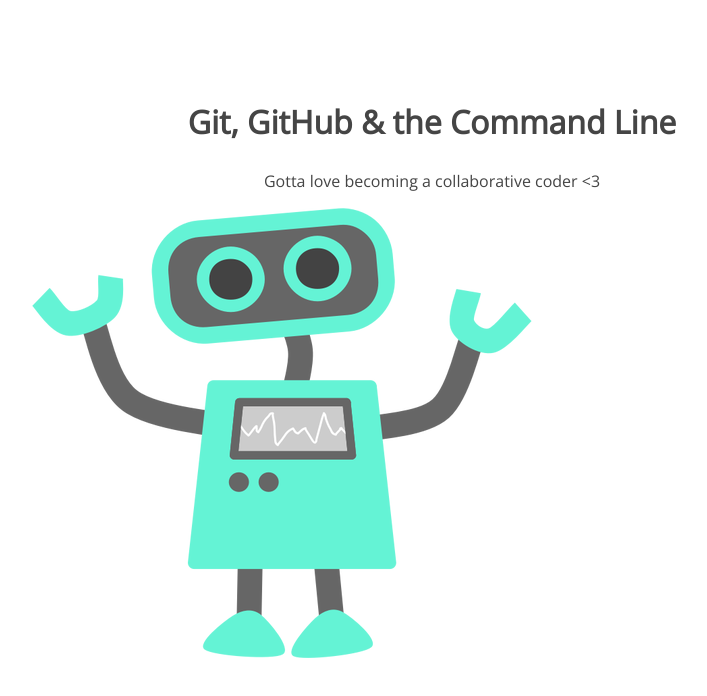
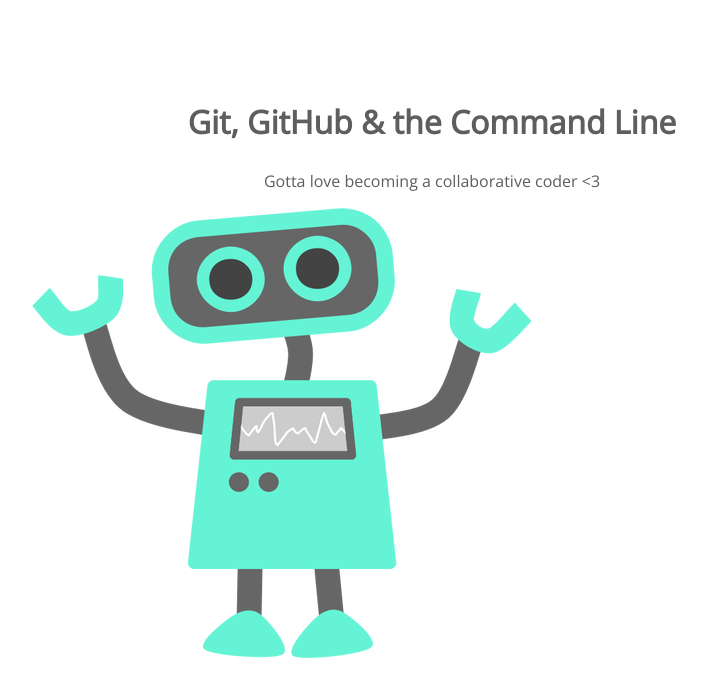
Before and after one commit to hellomc/105-project, a plain HTML site: page index.html in a window 1280 px wide. Shown: the whole page, without its empty margins (208-915 px from the left). Drawn offline with nearby package versions, Linux system fonts and the light colour scheme.

Commit message:
h1 and p font color changed to lighter grey

```diff
--- a/css/style.css
+++ b/css/style.css
@@ -5,7 +5,7 @@ section {
 section h1,
 section p {
 	text-align: center;
-	color: #454545;
+	color: #5e5e5e;
 }
 section h1 {
 	font: 32px 'Open Sans';
```
